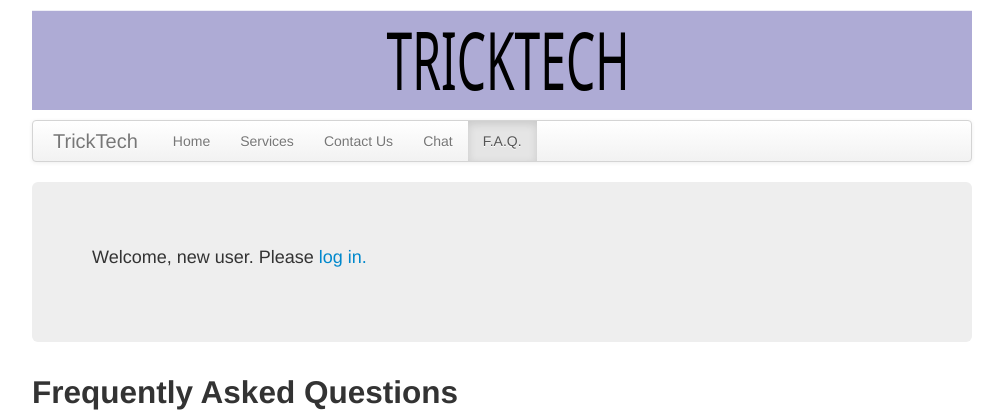
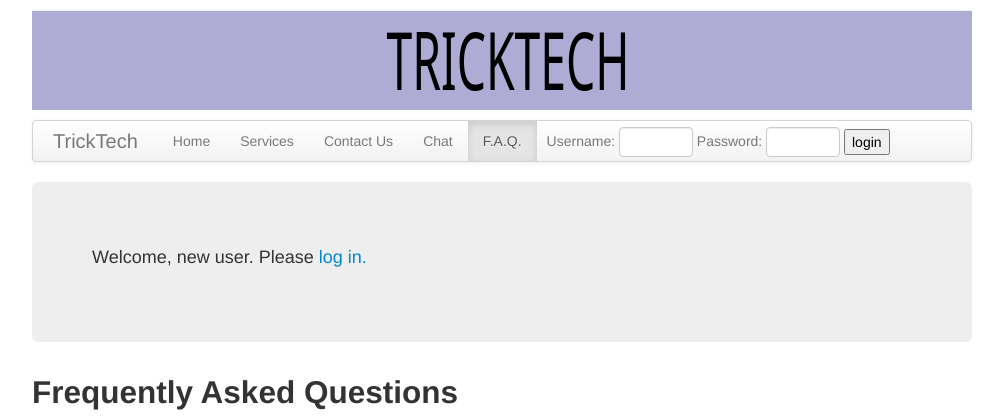
Before and after one commit to travisby/tricktech, a Django app: page /faq/ in a window 1280 px wide. Shown: the top 420 px of the page, without its empty margins (138-1141 px from the left). Run offline with Django 3.2, Linux system fonts and the light colour scheme; data comes from the database, SQL or seed files in the repository.

Commit message:
Added login method for the base template

```diff
--- a/static_website/views.py
+++ b/static_website/views.py
@@ -2,6 +2,7 @@
 from django.shortcuts import render_to_response
 from django.http import HttpResponse, HttpResponseRedirect
 from django.template import RequestContext
+from django.contrib.auth.forms import AuthenticationForm
 
 import static_website.models
 import static_website.forms
@@ -13,6 +14,7 @@ def index(request):
         {
             'active': 'index',
             'services': services,
+            'login_form': AuthenticationForm,
         },
          context_instance=RequestContext(request)
     )
@@ -26,6 +28,7 @@ def contact(request):
                 'active': 'contact',
                 'services': static_website.models.Service.objects.all(),
                 'form': static_website.forms.CustomerServiceModelForm,
+                'login_form': AuthenticationForm,
             }
         )
         return render_to_response(
@@ -45,7 +48,8 @@ def admin(request):
     return render_to_response(
         'admin.html',
         {
-            'customer_services': static_website.models.CustomerService.objects.all()
+            'customer_services': static_website.models.CustomerService.objects.all(),
+            'login_form': AuthenticationForm,
         },
          context_instance=RequestContext(request)
 
@@ -57,6 +61,7 @@ def faq(request):
         {
             'active': 'faq',
             'faqs': static_website.models.Faq.objects.all(),
+            'login_form': AuthenticationForm,
         },
          context_instance=RequestContext(request)
     )
@@ -66,7 +71,8 @@ def services(request):
         'services.html',
         {
             'active': 'services',
-            'services': static_website.models.Service.objects.all()
+            'services': static_website.models.Service.objects.all(),
+            'login_form': AuthenticationForm,
         },
          context_instance=RequestContext(request)
     )
@@ -79,6 +85,7 @@ def chat(request):
                 'active': 'chat',
                 'chat': static_website.models.Chat.objects.all(),
                 'form': static_website.forms.ChatModelForm,
+                'login_form': AuthenticationForm,
             }
         )
         return render_to_response(
--- a/tricktech/static/css/base.css
+++ b/tricktech/static/css/base.css
@@ -2,3 +2,7 @@ footer {
     bottom: 20px;
 
 }
+
+.login {
+    width: 60px;
+}
--- a/tricktech/templates/base.html
+++ b/tricktech/templates/base.html
@@ -20,16 +20,25 @@
                                 <li {% if active == 'chat' %} class="active" {% endif %}><a href="/chat">Chat</a></li>
                                 <li {% if active == 'faq' %} class="active" {% endif %}><a href="/faq">F.A.Q.</a></li>
                             </ul>
+                            {% if user.is_authenticated %}
+                                <p class="navbar-text">Welcome back, {{user.username}}</p>
+                            {% else %}
+                                <form method="post" action="{% url 'django.contrib.auth.views.login' %}" class="form-inline navbar-text">
+                                    {% csrf_token %}
+                                    <label for="id_username">Username:</label> <input id="id_username" type="text" name="username" maxlength="254" class="login">
+                                    <label for="id_password">Password:</label> <input type="password" name="password" id="id_password" class="login">
+                                    <input type="submit" value="login">
+                                    <input type="hidden" name="next" value="/">
+                                </form>
+                            {% endif %}
                         </div>
                     </div>
                 </nav>
-                <div class="hero-unit">
-                    {% if user.is_authenticated %}
-                        <p>Welcome back, {{user.username}}</p>
-                    {% else %}
-                    <p>Welcome, new user. Please <a href="/login/">log in.</a></p>
-                    {% endif %}
-                </div>
+                {% if not user.is_authenticated %}
+                    <div class="hero-unit">
+                        <p>Welcome, new user. Please <a href="/login/">log in.</a></p>
+                    </div>
+                {% endif %}
                 {% block content %} {% endblock %}
                 <footer>
                     <img src="/static/img/twitter.png" alt="twitter" height="40" width="40">
```
